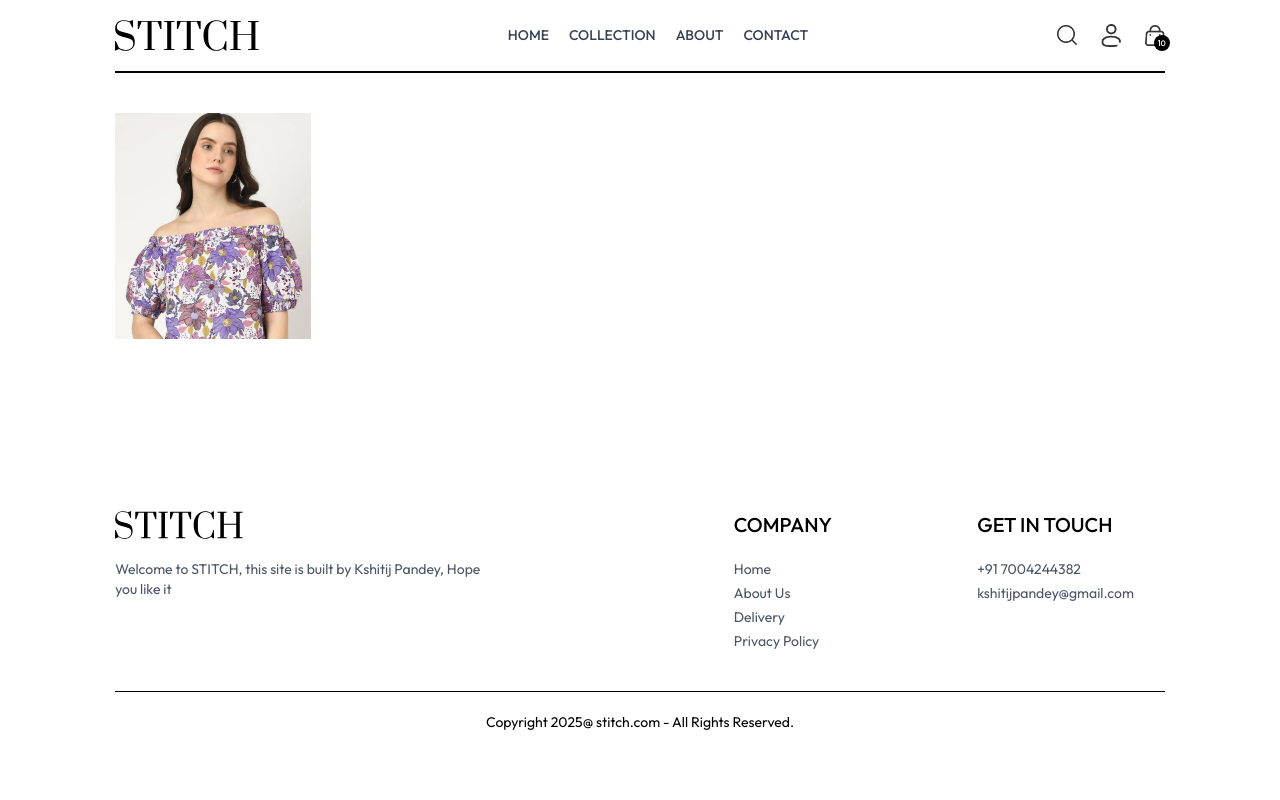
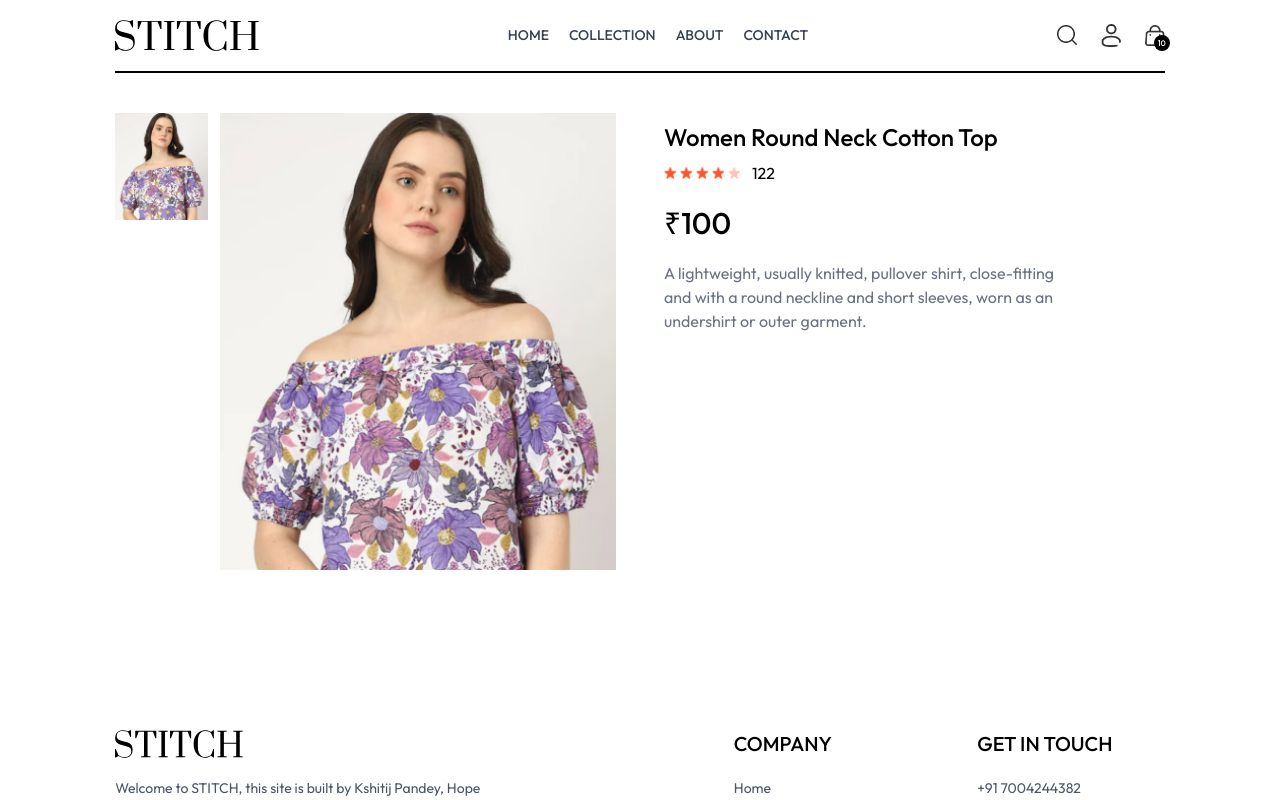
Before and after one commit to pandey22/Jersey-Store, a React (Vite) app in the folder frontend/: page /product/aaaaa in a window 1280 px wide. Shown: the top 800 px of the page. Built offline with nearby package versions, Linux system fonts and the light colour scheme.

Commit message:
Completed Product Page UI

```diff
--- a/frontend/src/pages/Product.jsx
+++ b/frontend/src/pages/Product.jsx
@@ -1,11 +1,12 @@
 import React, { useState,useContext, useEffect } from 'react'
 import { useParams } from 'react-router'
 import { ShopContext } from '../context/ShopContext';
+import { assets } from '../assets/assets';
 
 const Product = () => {
 
   const {productId} = useParams();
-  const {products} = useContext(ShopContext);
+  const {products,currency,description} = useContext(ShopContext);
   const [productData, setProductData] = useState(false);
   const [image,setImage] = useState('');
 
@@ -33,13 +34,28 @@
               <div className='flex sm:flex-col overflow-x-auto sm:overflow-y-scroll justify-between sm:justify-normal sm:w-[18.7%] w-full'>
                 {
                   productData.image.map((item,index)=>(
-                    <img src={item}  key={index} className='w-[24%] sm:w-full sm:mb-3 flex-shrink-0 cursor-pointer' alt="" />
+                    <img  onClick={()=>setImage(item)} src={item}  key={index} className='w-[24%] sm:w-full sm:mb-3 flex-shrink-0 cursor-pointer' alt="" />
                   ))
                 }
               </div>
+            <div className='w-full sm:w-[80%]'>
+                <img  className='w-full h-auto' src={image} alt="" />
+            </div>
+          </div>
+      <div className='flex-1'>
+          <h1 className='font-medium text-2xl mt-2'>{productData.name}</h1>
+              <div className='flex items-center gap-1 mt-2'>
+                  <img src={assets.star_icon} alt="" className='w-3 5' />
+                  <img src={assets.star_icon} alt="" className='w-3 5' />
+                  <img src={assets.star_icon} alt="" className='w-3 5' />
+                  <img src={assets.star_icon} alt="" className='w-3 5' />
+                  <img src={assets.star_dull_icon} alt="" className='w-3 5' />
+                  <p className='pl-2'>122</p>
+              </div>
+              <p className='mt-5 text-3xl font-medium'>{currency}{productData.price}</p>
+              <p className='mt-5 text-gray-500 md:w-4/5'>{productData.description}</p>
 
-          </div>
-
+      </div>
       </div>
     </div>
   ) : <div className='opacity-0'></div>
```
